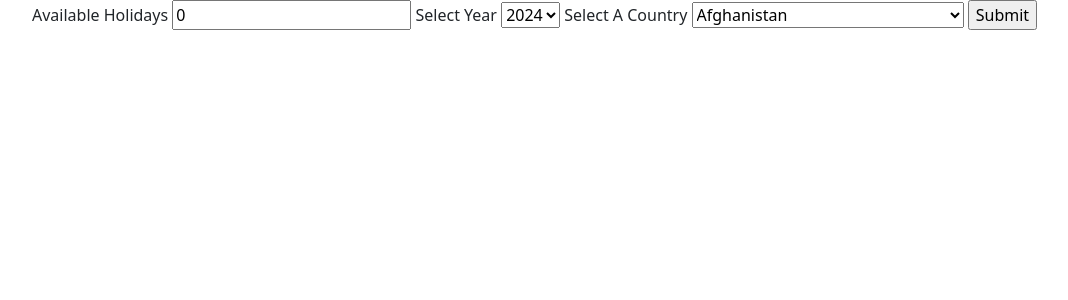
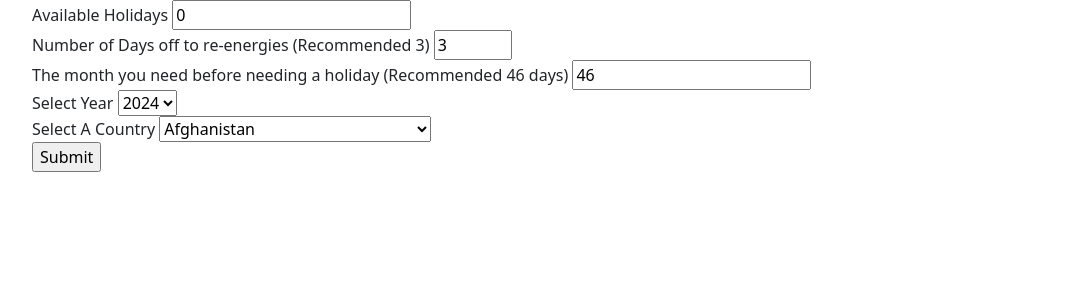
Before and after one commit to hadiobeid/holiday_planner, a Flask app: page / in a window 1280 px wide. Shown: the top 300 px of the page, without its empty margins (50-1118 px from the left). Run offline with Flask 3, Linux system fonts and the light colour scheme.

Commit message:
Added the input boxes for those requirements

```diff
--- a/app.py
+++ b/app.py
@@ -29,7 +29,7 @@ def calendar_view(holidays_number, year, country, state):
     return render_template('calendar_view.html',
                            holidays = holidays, remaining_days = remaining_days,
                            holiday_types = holiday_types, zip = zip,
-                           year=year, len=len)
+                           year=year)
 
 if __name__ == '__main__':
     app.run(debug=True)
--- a/templates/index.html
+++ b/templates/index.html
@@ -57,10 +57,14 @@
             <div class="container">
                 <form action="{{ url_for("home")}}" method="post">
                 <label for="available_holidays">Available Holidays</label>
-                <input type="number" id="available_holidays" name="available_holidays" value="0">
+                <input type="number" id="available_holidays" name="available_holidays" value="0" min="0"><br>
+                <label for="min_holidays">Number of Days off to re-energies (Recommended 3)</label>
+                <input type="number" id="min_holidays" name="min_holidays" value="3" min="3" max="5"><br>
+                <label for="max_days">The month you need before needing a holiday (Recommended 46 days)</label>
+                <input type="number" id="max_days" name="max_days" value="46" min="1"><br>
                 <label for="selected_year">Select Year</label>
                 <select name="selected_year" id="selected_year">
-                </select>
+                </select><br>
                 <label for="selected_country">Select A Country</label>
                 <select name="selected_country" id="selected_country" onChange="get_country_s_states(this)">
                     <option value="afghanistan">Afghanistan</option>
@@ -289,8 +293,9 @@
                     <option value="zambia">Zambia</option>
                     <option value="zimbabwe">Zimbabwe</option>
 
-                </select>
+                </select><br>
                 <select name="states_select" id="states_select" style="display: none;"></select>
+
                 <input type="submit" value="Submit">
                 </form>
             </div>
```
Also changed, not shown: 1 other file.
